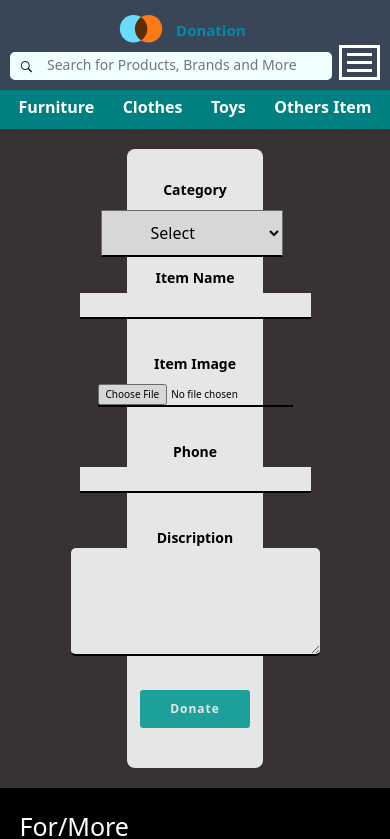
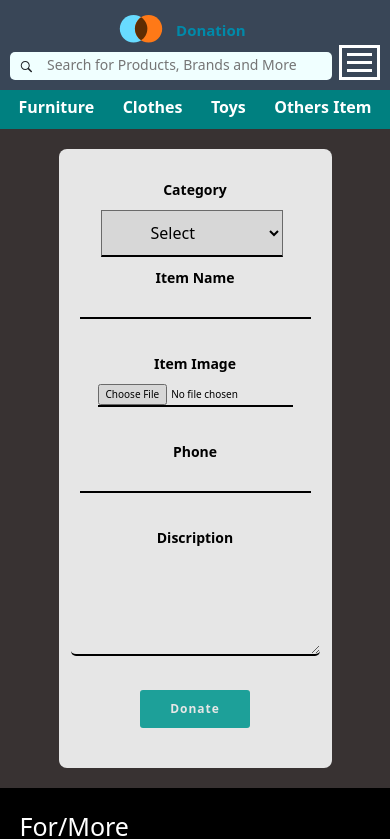
Before and after one commit to kunal59428/All-in-One, a React (Create React App) app: page /dForm in a window 390 px wide. Shown: the top 839 px of the page. Built offline with nearby package versions, Linux system fonts and the light colour scheme.

Commit message:
Dfrom changed

```diff
--- a/src/components/footer/Footer.jsx
+++ b/src/components/footer/Footer.jsx
@@ -26,7 +26,7 @@ const Footer = () => {
               <p>Services</p>
               <NavLink to="/">Home</NavLink>
               {/* <NavLink to='/about'>About</NavLink> */}
-              <NavLink to="/products">Products</NavLink>
+              <NavLink to="/product">Products</NavLink>
               <NavLink to="/contact">Contact</NavLink>
             </div>
             <div className="footer-help">
--- a/src/pages/donar/DonationForm/Dform.css
+++ b/src/pages/donar/DonationForm/Dform.css
@@ -14,7 +14,7 @@
   padding: 30px 0px;
   border: coral;
   border-radius: 8px;
-  width: 35%;
+  width: 30%;
   display: flex;
   justify-content: center;
 }
@@ -45,3 +45,34 @@ select {
   border-bottom: 2px solid #000;
   outline: none;
   }
+
+
+  @media screen and (max-width:1050px) {
+    .Dheader{
+      width: 35%;
+    }
+  }
+
+  @media screen and (max-width:900px) {
+    .Dheader{
+      width: 40%;
+    }
+
+  }
+  @media screen and (max-width:800px) {
+    .Dheader{
+      width: 45%;
+    }
+  }
+
+  @media screen and (max-width:650px) {
+    .Dheader{
+      width: 55%;
+    }
+  }
+
+  @media screen and (max-width:500px) {
+    .Dheader{
+      width: 70%;
+    }
+  }
```
